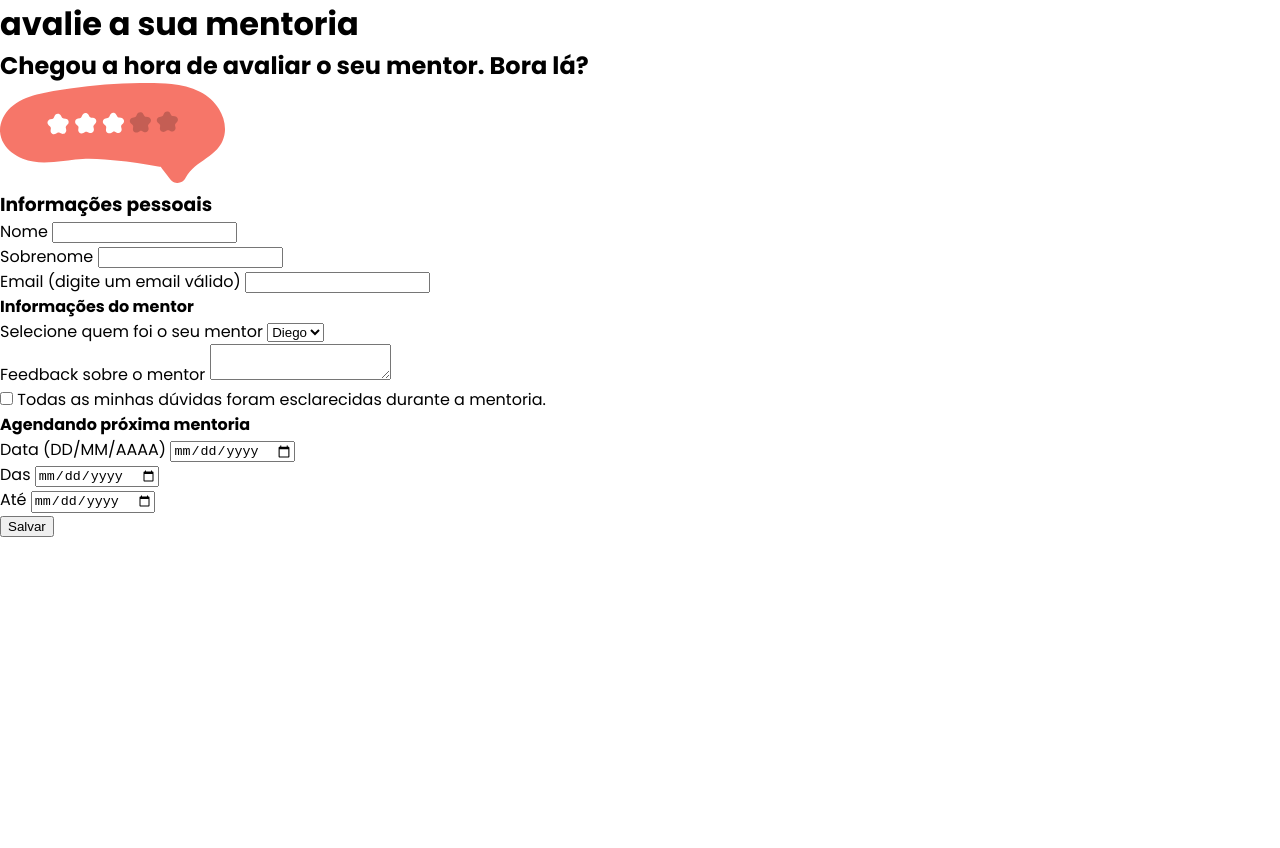
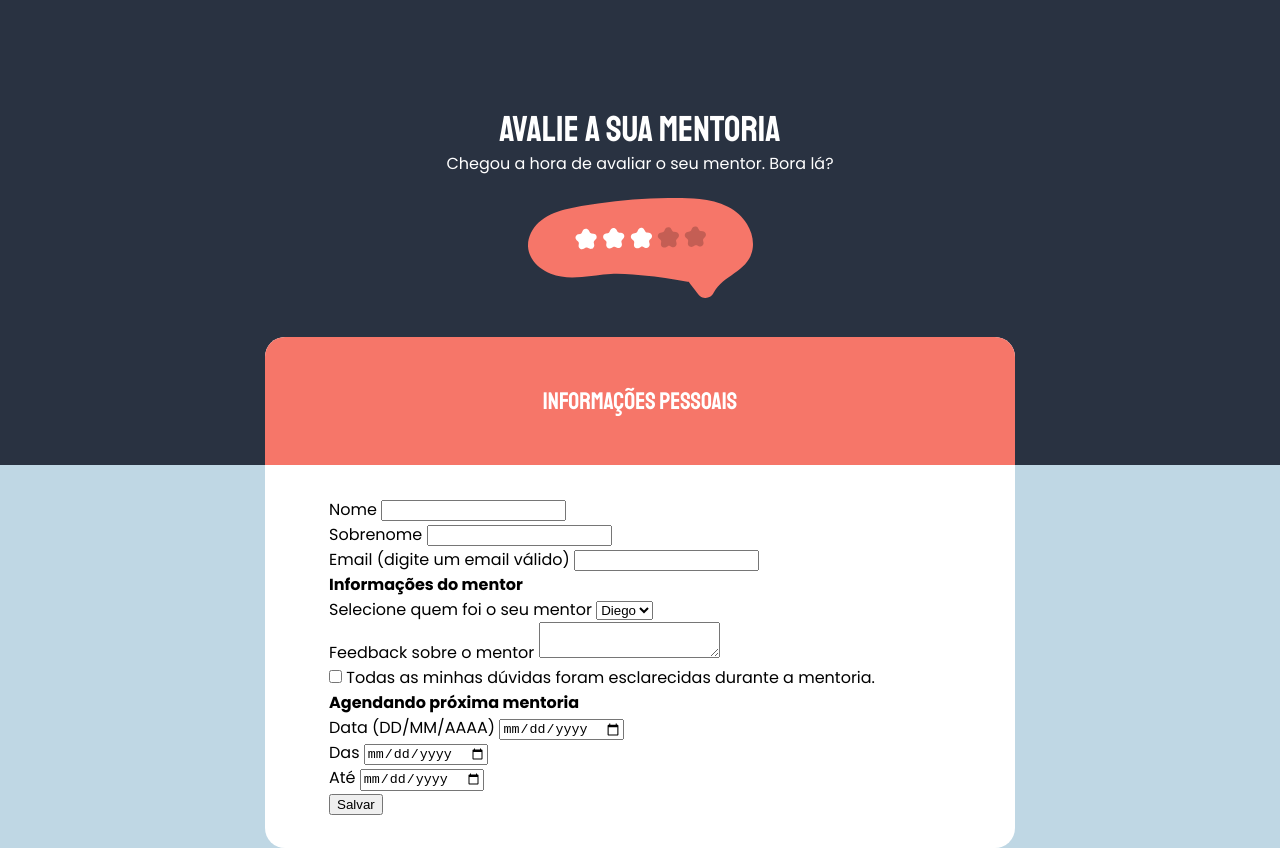
Before and after one commit to diegohferraz/rckst-desafio-3, a plain HTML site: page index.html in a window 1280 px wide. Before the commit the page ends 800 px from the top, so only its background shows below. Drawn offline with Linux system fonts and the light colour scheme.

Commit message:
feat: adds basic page layot

```diff
--- a/index.html
+++ b/index.html
@@ -13,20 +13,21 @@
     />
     <link rel="stylesheet" href="styles.css" />
 
-    <title>Stage-03 - Formulário-avançado</title>
+    <title>Stage-03 - Formulário avançado</title>
   </head>
   <body>
     <header>
       <h1>avalie a sua mentoria</h1>
       <h2>Chegou a hora de avaliar o seu mentor. Bora lá?</h2>
-      <img src="images/nota.svg" alt="Logo Rocket.sect" />
+      <img src="images/nota.svg" alt="Logo Avalie seu mentor" />
     </header>
     <main>
       <form>
-        <div>
+        <div id="form-header">
           <h3>Informações pessoais</h3>
         </div>
-        <div>
+
+        <div id="form-container">
           <div class="form-line">
             <div>
               <label for="name">Nome</label>
--- a/styles.css
+++ b/styles.css
@@ -15,4 +15,68 @@
 body {
   font-family: "Poppins", monospace;
   background-color: var(--dark-color);
+  min-height: 100vh;
+  background-color: var(--light-blue);
+  position: relative;
 }
+
+body::before {
+  content: "";
+  position: absolute;
+  width: 100vw;
+  height: 465px;
+  background-color: var(--dark-blue);
+  z-index: -1;
+}
+
+header,
+main {
+  max-width: 750px;
+  margin: 0 auto;
+}
+
+header {
+  padding-top: 107px;
+  text-align: center;
+}
+
+h1 {
+  font-family: "Staatliches";
+  font-size: 36px;
+  font-weight: 400;
+  line-height: 45px;
+  color: var(--white);
+}
+
+h2 {
+  font-size: 16px;
+  font-weight: 400;
+  line-height: 24px;
+  color: var(--white);
+  margin-bottom: 22px;
+}
+
+form {
+  background-color: var(--white);
+  border-radius: 20px;
+  overflow: hidden;
+  margin-top: 32px;
+}
+
+#form-header {
+  background-color: var(--red);
+  text-align: center;
+  padding: 47px;
+}
+
+h3 {
+  font-family: "Staatliches";
+  font-size: 24px;
+  font-weight: 400;
+  line-height: 34px;
+  color: var(--white);
+}
+
+#form-container {
+  padding: 32px 64px;
+}
```
